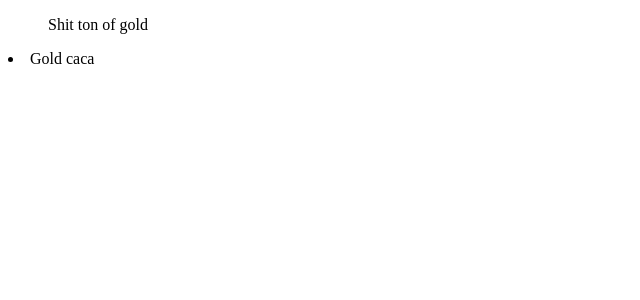
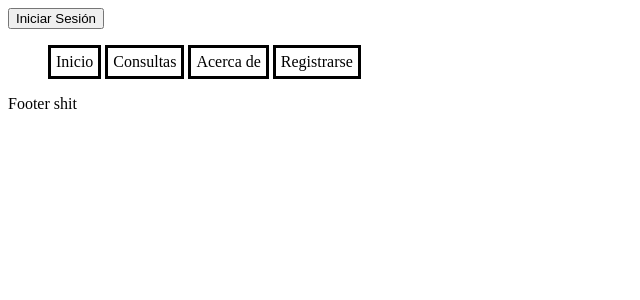
Before and after one commit to vdvalente/consultorio, a Django app: page / in a window 1280 px wide. Shown: the top 300 px of the page, without its empty margins (0-640 px from the left). Run offline with Django 3.2, Linux system fonts and the light colour scheme.

Commit message:
previos a scss

```diff
--- a/consultorio/app_rcs/templates/index.html
+++ b/consultorio/app_rcs/templates/index.html
@@ -1,30 +1,39 @@
 <!DOCTYPE html>
 <html>
+{% load static %}
 
-{% load static %}
+
+
+
+
 <head>
-	<title> Inicio </title>
-	<meta charset="utf-8" />
-	<!-- <link rel="stylesheet" href="{% static 'css/main.css' %}" /> -->
-	 <!-- 'frameworks/assets/css/main.css'    -->
+	<title>Inicio</title>
 </head>
 
 
 <body>
+	<section>
+		<header>
+			<input type="button" name="inits" value="Iniciar Sesión">
+			<nav>
+				<ul>
+					<li> Inicio </li>
+					<li> Consultas </li>
+					<li> Acerca de </li>
+					<li> Registrarse </li>
 
-<header>
-	<nav>
-		 <ul> Shit ton of gold</ul>
-		 <li> Gold caca</li>
- 	</nav>
-</header>
-
+				</ul>
+			</nav>
+		</header>
+	</section>
 
 
 
 <section>
-	<nav>
-	</nav>
+	<!-- Imagenes pricipales y other shit  -->
+
+
+
 </section>
 
 
@@ -36,7 +45,24 @@
 
 
 
-<footer> 		</footer>
+
+
+
+<style type="text/css">
+
+	li {
+  padding: 5px;
+  border-style: solid;
+  max-width: 100px;
+  display: inline-grid;}
+</style>
+
+
+
+
+<footer>  Footer shit  </footer>
+
+
 
 </body>
 
--- a/consultorio/app_rcs/urls.py
+++ b/consultorio/app_rcs/urls.py
@@ -12,17 +12,11 @@ urlpatterns = [
 
 
 
-    #/lenguajes, lenguajes/c-->   <str:lenguaje>
-   # path("lenguajes/", views.lenguajes_main, name="inicio_lenguajes" ),
-   # path("lenguajes/<str:lenguaje>/", views.lenguajes_detail, name="lenguajes_det"),
+    #/login
+    path("login/", views.init_sesion, name="login" ),
 
- 										#EJEMPLOS:
- 				#/librerias, librerias/c/ ---> librerias/<str:lenguaje>/
- 			#librerias/c/sdl --> librerias/<str:lenguaje>/<str:libreria>/
-
-   # path("librerias/",views.librerias_main, name="librerias" ),
-   # path("librerias/<str:lenguaje>/", views.librerias_overview, name="librerias_over" ),
-    #path("librerias/<str:lenguaje>/<str:libreria>/",views.librerias_detail, name="librerias_det" ),
+   #/registro
+    path("registro/",views.registro, name="registro" ),
 
 
     #/frameworks, frameworks/c/allegro -->   <str:lenguaje>/<str:framework>
@@ -34,6 +28,6 @@ urlpatterns = [
 
 ]
 
-#if settings.DEBUG:
- #   urlpatterns += static(settings.STATIC_URL,document_root=settings.STATIC_ROOT)
-  #  urlpatterns += static(settings.MEDIA_URL,document_root=settings.MEDIA_ROOT)
+if settings.DEBUG:
+    urlpatterns += static(settings.STATIC_URL,document_root=settings.STATIC_ROOT)
+    #urlpatterns += static(settings.MEDIA_URL,document_root=settings.MEDIA_ROOT)
--- a/consultorio/app_rcs/views.py
+++ b/consultorio/app_rcs/views.py
@@ -10,5 +10,25 @@ from urllib import parse
 #----------------------------------------------------------------
 
 def index (request):
-	context={}
+	context = {}
 	return render(request,"index.html")
+
+
+#----------------------------------------------------------------
+					#Inicio de sesión y registro
+#----------------------------------------------------------------
+
+def init_sesion (request):
+	context = {}
+	return render (request, "initsesion.html")
+
+
+def registro (request):
+	context = {}
+	return (request, "registro.html")
+
+
+
+#----------------------------------------------------------------
+					#Inicio de sesión y registro
+#----------------------------------------------------------------
--- a/consultorio/consultorio/urls.py
+++ b/consultorio/consultorio/urls.py
@@ -19,4 +19,7 @@ from django.urls import path, include
 urlpatterns = [
     path('admin/', admin.site.urls),
     path("", include("app_rcs.urls")),
+
+
+
 ]
```
Also changed, not shown: consultorio/app_rcs/templates/initsesion.html (added, +51 -0 lines), consultorio/app_rcs/templates/registro.html (added).
